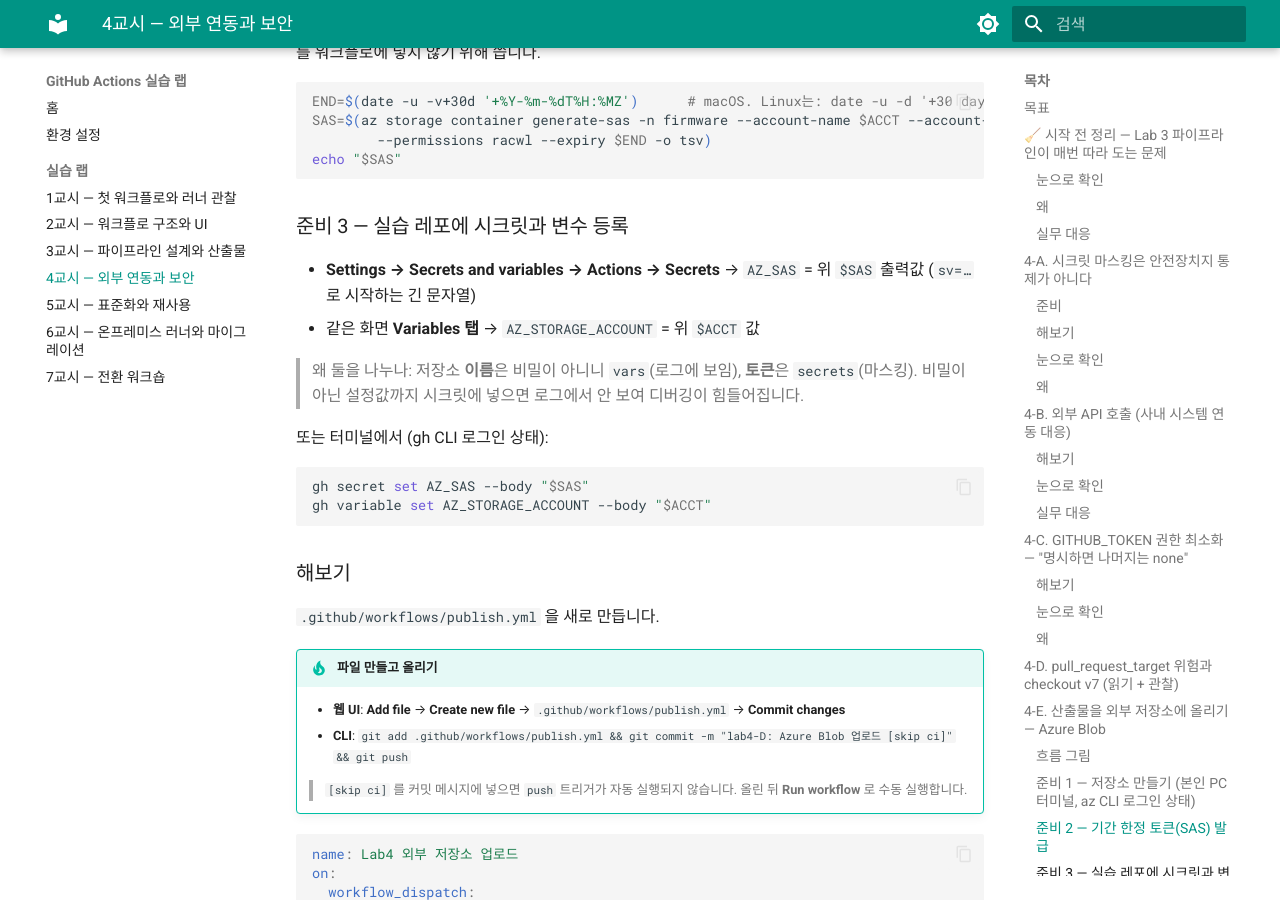
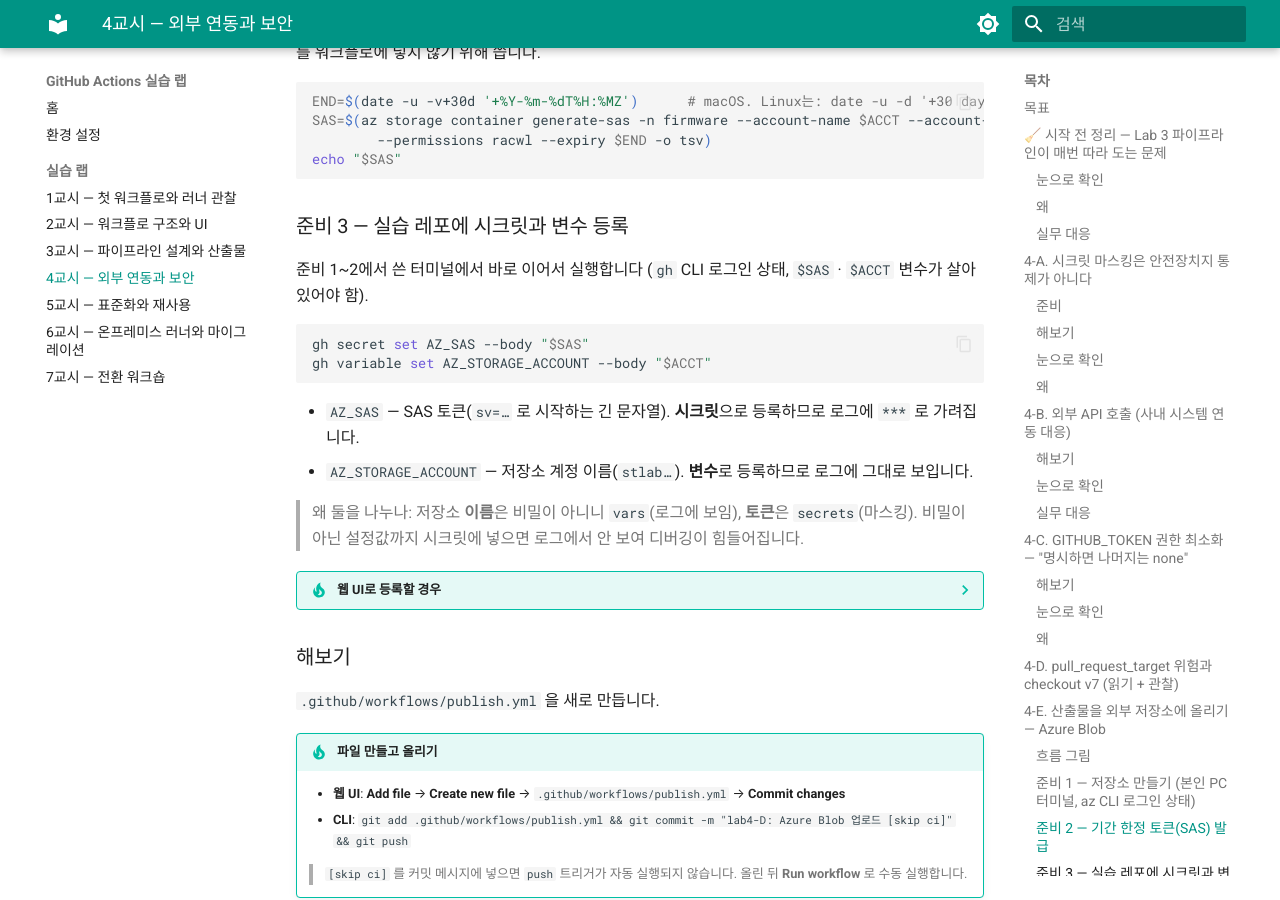
Before and after one commit to skilleat-labs/actions-lab, an MkDocs documentation site: the page built from docs/labs/lab4-secrets-security.md, in a window 1280 px wide and 900 px high, scrolled down 6354 px. Built offline with MkDocs 1.6.1 and Material for MkDocs 9.7.7, drawn with Linux system fonts in a browser that asks for light colours.

Commit message:
lab4: 4-E 준비 3 콘솔(CLI) 기준으로 재작성 — gh secret/variable set 우선, 웹 UI는 접이식으로

````diff
--- a/docs/labs/lab4-secrets-security.md
+++ b/docs/labs/lab4-secrets-security.md
@@ -255,17 +255,23 @@
 
 ### 준비 3 — 실습 레포에 시크릿과 변수 등록
 
-- **Settings → Secrets and variables → Actions → Secrets** → `AZ_SAS` = 위 `$SAS` 출력값 (`sv=…` 로 시작하는 긴 문자열)
-- 같은 화면 **Variables 탭** → `AZ_STORAGE_ACCOUNT` = 위 `$ACCT` 값
-
-> 왜 둘을 나누나: 저장소 **이름**은 비밀이 아니니 `vars`(로그에 보임), **토큰**은 `secrets`(마스킹). 비밀이 아닌 설정값까지 시크릿에 넣으면 로그에서 안 보여 디버깅이 힘들어집니다.
-
-또는 터미널에서 (gh CLI 로그인 상태):
+준비 1~2에서 쓴 터미널에서 바로 이어서 실행합니다 (`gh` CLI 로그인 상태, `$SAS` · `$ACCT` 변수가 살아있어야 함).
 
 ```bash
 gh secret set AZ_SAS --body "$SAS"
 gh variable set AZ_STORAGE_ACCOUNT --body "$ACCT"
 ```
+
+- `AZ_SAS` — SAS 토큰(`sv=…` 로 시작하는 긴 문자열). **시크릿**으로 등록하므로 로그에 `***` 로 가려집니다.
+- `AZ_STORAGE_ACCOUNT` — 저장소 계정 이름(`stlab…`). **변수**로 등록하므로 로그에 그대로 보입니다.
+
+> 왜 둘을 나누나: 저장소 **이름**은 비밀이 아니니 `vars`(로그에 보임), **토큰**은 `secrets`(마스킹). 비밀이 아닌 설정값까지 시크릿에 넣으면 로그에서 안 보여 디버깅이 힘들어집니다.
+
+??? tip "웹 UI로 등록할 경우"
+    **Settings → Secrets and variables → Actions**
+
+    - **Secrets 탭** → **New repository secret** → 이름 `AZ_SAS`, 값 `$SAS` 출력값
+    - **Variables 탭** → **New repository variable** → 이름 `AZ_STORAGE_ACCOUNT`, 값 `$ACCT` 출력값
 
 ### 해보기
 `.github/workflows/publish.yml` 을 새로 만듭니다.
````
